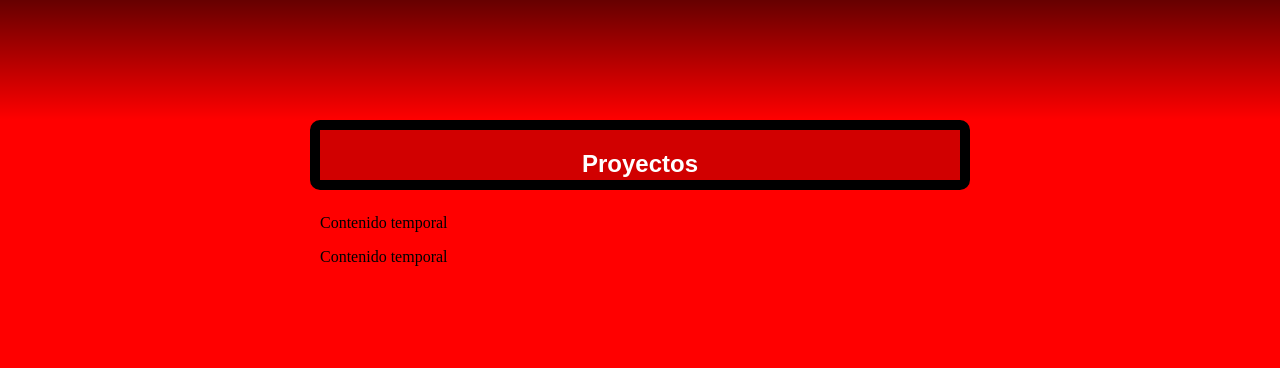
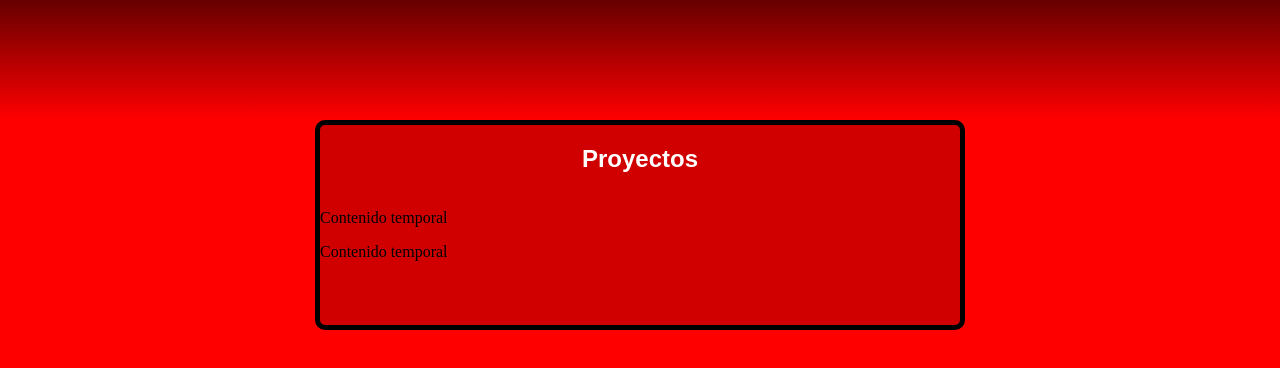
Before and after one commit to mathiasdev123/Mathias-portfolio, a plain HTML site: page index.html in a window 1280 px wide. Shown: the part 80-448 px from the top of the page. Drawn offline with Linux system fonts and the light colour scheme.

Commit message:
Update styles.css

```diff
--- a/styles.css
+++ b/styles.css
@@ -23,6 +23,6 @@ h1, h2{
   margin: auto;
   width: 50%;
   border-radius: 10px;
-  border: 10px solid rgb(0, 0, 0);
-  height: 50px;
+  border: 5px solid rgb(0, 0, 0);
+  height: 200px;
 }
```
